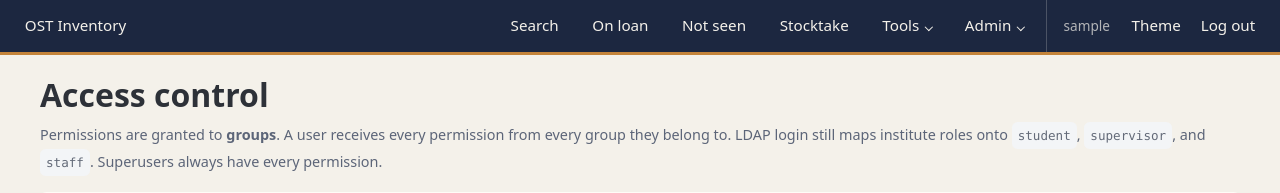
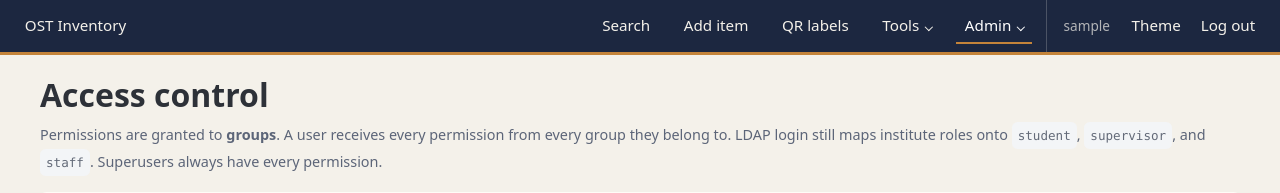
Before and after one commit to OST-Observatory/ost_inventory, a Django app: page /inventory/admin/access/ in a window 1280 px wide. Shown: the top 193 px of the page. Run offline with Django 5.2, Linux system fonts and the light colour scheme; the visitor is signed in with stand-in values (Sample User, id 1); data comes from the database, SQL or seed files in the repository; data that the repository does not hold is empty.

Commit message:
Updates App bar

```diff
--- a/static/app.css
+++ b/static/app.css
@@ -173,6 +173,10 @@ h2 { margin-top: 0; }
   font-weight: 650;
   box-shadow: inset 0 -2px 0 var(--ost-accent);
 }
+.site-nav details.tools-menu:has(a[aria-current="page"]) > summary {
+  color: #fff;
+  box-shadow: inset 0 -2px 0 var(--ost-accent);
+}
 .site-nav details.tools-menu {
   position: relative;
   display: flex;
@@ -219,7 +223,9 @@ h2 { margin-top: 0; }
   z-index: 50;
 }
 .site-nav .tools-panel a {
-  display: block;
+  display: flex;
+  align-items: center;
+  justify-content: space-between;
   height: auto;
   width: 100%;
   padding: 0.45rem 0.85rem;
@@ -229,6 +235,11 @@ h2 { margin-top: 0; }
 .site-nav .tools-panel a:hover {
   background: rgba(244, 241, 234, 0.08);
   color: #fff;
+}
+.site-nav .tools-panel a[aria-current="page"] {
+  color: #fff;
+  font-weight: 650;
+  box-shadow: inset 3px 0 0 var(--ost-accent);
 }
 .site-nav .nav-user {
   display: flex;
@@ -314,6 +325,9 @@ h2 { margin-top: 0; }
     padding: 0.7rem 1.1rem;
   }
   .site-nav .nav-drawer > .nav-links a[aria-current="page"] {
+    box-shadow: inset 3px 0 0 var(--ost-accent);
+  }
+  .site-nav .nav-drawer > .nav-links details.tools-menu:has(a[aria-current="page"]) > summary {
     box-shadow: inset 3px 0 0 var(--ost-accent);
   }
   .site-nav details.tools-menu {
--- a/templates/base.html
+++ b/templates/base.html
@@ -30,38 +30,45 @@
         <li>
           <a href="{% url 'inventory:search' %}" {% if current_url_name == "search" %}aria-current="page"{% endif %}>Search</a>
         </li>
-        <li>
-          <a href="{% url 'inventory:current_loans' %}" {% if current_url_name == "current_loans" %}aria-current="page"{% endif %}>
-            On loan
-            {% if overdue_loan_count %}<span class="badge-count">{{ overdue_loan_count }}</span>{% endif %}
-          </a>
-        </li>
-        <li>
-          <a href="{% url 'inventory:not_seen' %}" {% if current_url_name == "not_seen" %}aria-current="page"{% endif %}>Not seen</a>
-        </li>
         {% if can_write %}
         <li>
-          <a href="{% url 'inventory:stocktake' %}" {% if current_url_name == "stocktake" or current_url_name == "stocktake_detail" %}aria-current="page"{% endif %}>
-            Stocktake
-            {% if active_stocktake_id %}<span class="badge-count">1</span>{% endif %}
-          </a>
+          <a href="{% url 'inventory:item_create' %}" {% if current_url_name == "item_create" %}aria-current="page"{% endif %}>Add item</a>
+        </li>
+        {% endif %}
+        {% if can_labels %}
+        <li>
+          <a href="{% url 'inventory:labels' %}" {% if current_url_name == "labels" %}aria-current="page"{% endif %}>QR labels</a>
         </li>
         {% endif %}
         <li>
           <details class="tools-menu">
-            <summary>Tools</summary>
+            <summary>
+              Tools
+              {% if overdue_loan_count %}
+                <span class="badge-count">{{ overdue_loan_count }}</span>
+              {% elif active_stocktake_id %}
+                <span class="badge-count">1</span>
+              {% endif %}
+            </summary>
             <div class="tools-panel">
               {% if can_write %}
-                <a href="{% url 'inventory:item_create' %}">Add item</a>
-                <a href="{% url 'inventory:locations' %}">Locations</a>
+                <a href="{% url 'inventory:locations' %}" {% if current_url_name == "locations" or current_url_name == "location_detail" %}aria-current="page"{% endif %}>Locations</a>
               {% endif %}
-              {% if can_labels %}
-                <a href="{% url 'inventory:labels' %}">QR labels</a>
+              <a href="{% url 'inventory:current_loans' %}" {% if current_url_name == "current_loans" %}aria-current="page"{% endif %}>
+                On loan
+                {% if overdue_loan_count %}<span class="badge-count">{{ overdue_loan_count }}</span>{% endif %}
+              </a>
+              <a href="{% url 'inventory:loan_history' %}" {% if current_url_name == "loan_history" %}aria-current="page"{% endif %}>Loan history</a>
+              <a href="{% url 'inventory:not_seen' %}" {% if current_url_name == "not_seen" %}aria-current="page"{% endif %}>Not seen</a>
+              {% if can_write %}
+                <a href="{% url 'inventory:stocktake' %}" {% if current_url_name == "stocktake" or current_url_name == "stocktake_detail" %}aria-current="page"{% endif %}>
+                  Stocktake
+                  {% if active_stocktake_id %}<span class="badge-count">1</span>{% endif %}
+                </a>
               {% endif %}
               {% if can_import %}
-                <a href="{% url 'inventory:csv_import' %}">Import</a>
+                <a href="{% url 'inventory:csv_import' %}" {% if current_url_name == "csv_import" %}aria-current="page"{% endif %}>Import</a>
               {% endif %}
-              <a href="{% url 'inventory:loan_history' %}">History</a>
             </div>
           </details>
         </li>
```
Also changed, not shown: tests/test_ui.py (+15 -0 lines).
